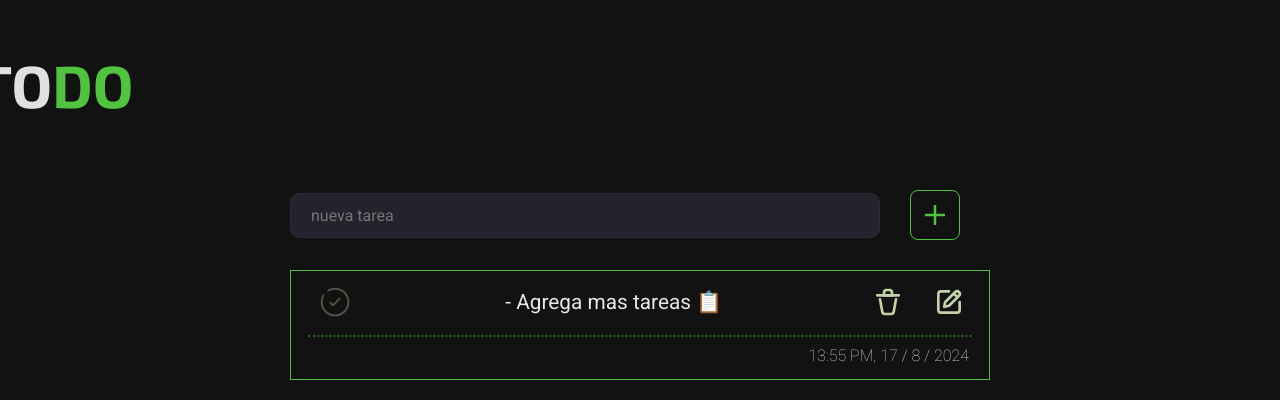
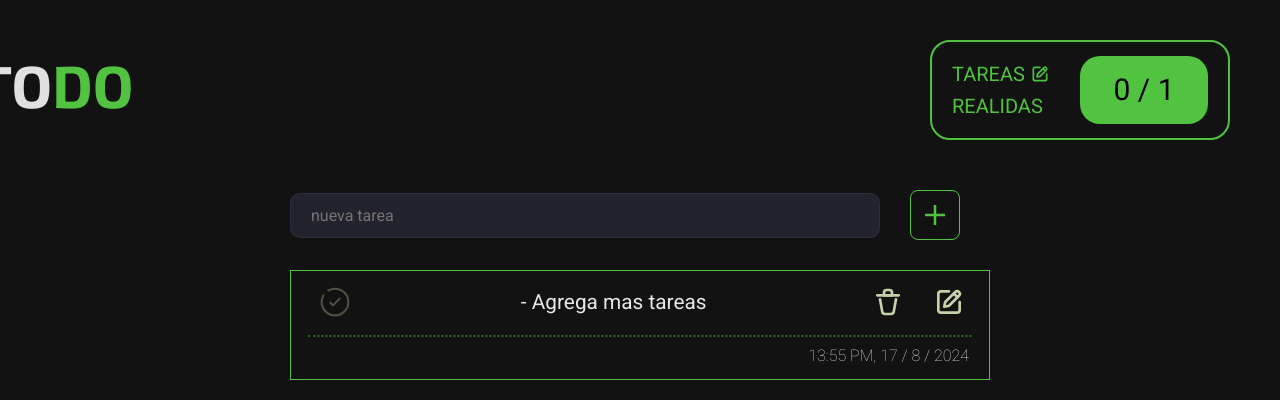
Before and after one commit to eric31t30/ToDo-list, a React (Vite) app: page / in a window 1280 px wide. Shown: the top 400 px of the page. Built offline with nearby package versions, Linux system fonts and the light colour scheme.

Commit message:
feat: added task completion count ✨

```diff
--- a/src/components/Task.tsx
+++ b/src/components/Task.tsx
@@ -13,6 +13,7 @@ type Task = {
   deleteTask: () => void
   editTask: (index: string, text: string) => void
   id: string
+  toggleTaskCompletion: (index: string, validate: boolean) => void;
 }
 
 interface Dates {
@@ -23,20 +24,20 @@ interface Dates {
   year: number
 }
 
-export const Task = ({ task, deleteTask, editTask, id }: Task) => {
+export const Task = ({ task, deleteTask, editTask, id, toggleTaskCompletion }: Task) => {
 
   const [confirmCheck, setConfirmCheck] = useState<boolean>(false);
   const [isEditing, setIsEditing] = useState<boolean>(false);
   const [newTask, setNewTask] = useState<string>(task);
   const [creationDate, setCreationDate] = useState<string>('');
 
-  const [date, setDate] = useState<Dates>({
+  const date: Dates = {
     hour: String(new Date().getHours()).padStart(2, '0'),
     minute: String(new Date().getMinutes()).padStart(2, '0'),
     day: new Date().getDate(),
     month: new Date().getMonth() + 1,
     year: new Date().getFullYear()
-  });
+  };
 
   useEffect(() => {
     const hourNumber = parseInt(date.hour, 10);
@@ -55,7 +56,6 @@ export const Task = ({ task, deleteTask, editTask, id }: Task) => {
     } else {
       setIsEditing(true);
     }
-
   }
 
   const handleInputChange = (event: React.ChangeEvent<HTMLInputElement>) => {
@@ -68,6 +68,11 @@ export const Task = ({ task, deleteTask, editTask, id }: Task) => {
     editTask(id, newTask)
     setIsEditing(false)
   }
+
+  useEffect(() => {
+    toggleTaskCompletion(id, confirmCheck)
+  }, [confirmCheck])
+
 
   return (
     <div className={`container-task ${confirmCheck ? 'siii' : ''}`}>
--- a/src/components/TaskList.tsx
+++ b/src/components/TaskList.tsx
@@ -3,17 +3,25 @@ import '../styles/TaskList.css'
 
 
 type taskList = {
-  taskList: { id: string; task: string; completed: boolean; }[];
+  taskList: { id: string; task: string;}[];
   deleteTask: (index: string) => void
   sendTask: (index: string, text: string) => void
+  toggleTaskCompletion: (id: string, validate: boolean)=> void
 }
 
-export const TaskList = ({taskList, deleteTask, sendTask}: taskList) => {
+export const TaskList = ({taskList, deleteTask, sendTask, toggleTaskCompletion}: taskList) => {
 
-   return (
+  return (
     <div className="task-list">
       {taskList.map((task)=>(
-        <Task key={task.id} task={task.task} id={task.id} deleteTask={()=> deleteTask(task.id)}  editTask={(text)=> sendTask(task.id, text)}></Task>
+        <Task
+          key={task.id}
+          task={task.task}
+          id={task.id}
+          deleteTask={()=> deleteTask(task.id)}
+          editTask={(_, text)=> {sendTask(task.id, text)}}
+          toggleTaskCompletion={(_, validate)=> toggleTaskCompletion(task.id, validate)}
+          ></Task>
       ))}
     </div>
   )
--- a/src/components/TodoApp.tsx
+++ b/src/components/TodoApp.tsx
@@ -5,14 +5,21 @@ import { v4 as uuidv4 } from 'uuid';
 
 import addIcon from '/icons/add-icon.svg'
 import titleIcon from '/icons/task-icon.svg'
+import editIcon from '/icons/edit-icon.svg'
+
+interface Task {
+  id: string;
+  task: string;
+  completed: boolean;
+}
 
 export const TodoApp = () => {
 
   const [newTask, setNewTask] = useState<string> ('')
-  const [taskList, setTaskList] = useState([
-    { id: uuidv4(), task: '- Agrega mas tareas 📋', completed: false },
+  const [taskList, setTaskList] = useState<Task[]>([
+    { id: uuidv4(), task: '- Agrega mas tareas ', completed: false },
   ]);
-
+  const [completedTasks, setCompletedTasks] = useState<number>(0);
   const handleAddTask = () => {
     if (newTask.trim() === '') return;
     setTaskList((prevTasks) => [...prevTasks, { id: uuidv4(), task: newTask, completed: false }]);
@@ -21,6 +28,7 @@ export const TodoApp = () => {
 
   const handleDeleteTask = (id: string) => {
     setTaskList((prevTasks) => prevTasks.filter((task) => task.id !== id));
+    setCompletedTasks((prevCompleted) => prevCompleted - (taskList.find((task) => task.id === id)?.completed ? 1 : 0));
   };
 
   const editTask = (id: string, text: string) => {
@@ -29,8 +37,33 @@ export const TodoApp = () => {
     );
   };
 
+
+  const toggleTaskCompletion = (id:string, validate: boolean) => {
+
+    setTaskList((prevTasks) =>
+      prevTasks.map((task) =>
+        task.id === id ? { ...task, completed: validate } : task
+      )
+    );
+  };
+
+  useEffect(() => {
+    const completedCount: number = taskList.filter(task => task.completed).length;
+
+    setCompletedTasks(completedCount);
+  }, [taskList])
+
+
+
   return (
     <div className="container-app">
+      <div className="counter">
+        <span className="text-count"> TAREAS
+          <img className="text-count-icon" src={editIcon} alt="icon"/>
+          REALIDAS
+        </span>
+        <span className="task-count">{completedTasks} / {taskList.length}</span>
+      </div>
       <h1 className="title"><img className="title-icon" src={titleIcon} alt="icon" />TO<span>DO</span></h1>
         <div className="flex">
             <input
@@ -41,7 +74,12 @@ export const TodoApp = () => {
             />
             <button onClick={handleAddTask} className="button-add"><img className="add-icon" src={addIcon} alt="icon" /></button>
         </div>
-        <TaskList taskList={taskList} deleteTask={handleDeleteTask} sendTask={editTask}></TaskList>
+        <TaskList
+          taskList={taskList}
+          deleteTask={handleDeleteTask}
+          sendTask={editTask}
+          toggleTaskCompletion={toggleTaskCompletion}>
+        </TaskList>
     </div>
   )
 }
--- a/src/styles/TodoApp.css
+++ b/src/styles/TodoApp.css
@@ -88,3 +88,51 @@ input[type="text"] {
 input[type="text"]:focus{
     border-color: var(--main-focus);
 }
+
+
+.counter{
+    position: absolute;
+    display: flex;
+    justify-content: space-between;
+    align-items: center;
+    top: 40px;
+    right: 50px;
+    height: 100px;
+    width: 300px;
+    border: 2px solid var(--main-focus);
+    border-radius: 20px;
+    padding: 10px 20px;
+    font-family: "Roboto", sans-serif;
+    font-weight: 400;
+    font-style: normal;
+}
+
+.text-count{
+    color: var(--main-focus);
+    width: 50%;
+    font-size: 20px;
+}
+
+.text-count-icon{
+    position: relative;
+    left: 5px;
+    top: 3px;
+    width: 20px;
+    height: 20px;
+    filter: brightness(0) saturate(100%) invert(87%) sepia(7%) saturate(5553%) hue-rotate(53deg) brightness(85%) contrast(76%);
+}
+
+.text-count-color{
+   color: white;
+}
+
+.task-count{
+    text-align: center;
+    align-content: center;
+    font-size: 30px;
+    width: 50%;
+    color: black;
+    background-color: var(--main-focus);
+    border-radius: 20px;
+    padding: 10px 0px;
+}
```
